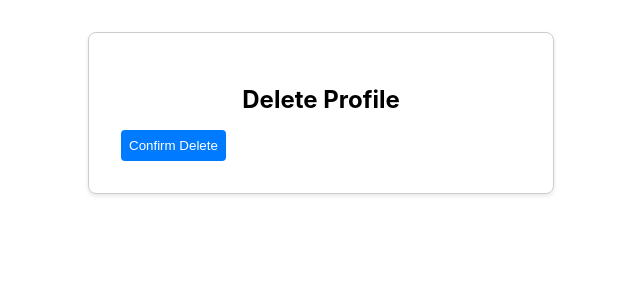
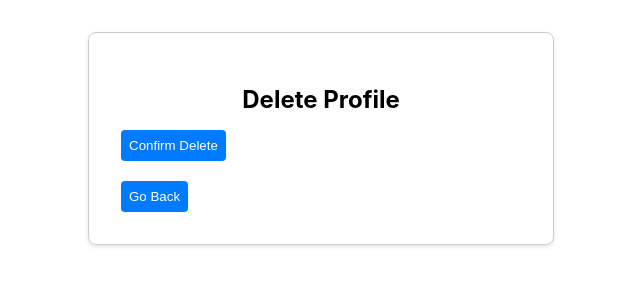
Before and after one commit to AtplApplicationsGitHub/GoVal_V2_UI, a React (Create React App) app: page /delete-profile in a window 1280 px wide. Shown: the top 300 px of the page, without its empty margins (319-959 px from the left). Built offline with nearby package versions, Linux system fonts and the light colour scheme.

Commit message:
Update DeleteProfile.js

```diff
--- a/src/pages/DeleteProfile.js
+++ b/src/pages/DeleteProfile.js
@@ -1,9 +1,10 @@
-import React from 'react';
+import React, { useState} from 'react';
 import { useNavigate } from 'react-router-dom';
 import api from '../api';
 import './Auth.css';
 
 const DeleteProfile = () => {
+  const [successMessage, setSuccessMessage] = useState('');
   const navigate = useNavigate();
 
   const handleDelete = async () => {
@@ -14,9 +15,11 @@ const DeleteProfile = () => {
           Authorization: `Bearer ${token}`
         }
       });
-      alert(response.data.message);
-      localStorage.removeItem('access_token'); // Clear the token
-      navigate('/login');
+      setSuccessMessage('Deleted Successfully');
+      localStorage.removeItem('access_token');
+      setTimeout(() => {
+        navigate('/login');
+      }, 2000); // Redirect after 2 seconds
     } catch (error) {
       alert(error.response.data.message);
     }
@@ -26,6 +29,13 @@ const DeleteProfile = () => {
     <div className="auth-container">
       <h2>Delete Profile</h2>
       <button onClick={handleDelete}>Confirm Delete</button>
+      {successMessage && (
+        <div className="success-message" style={{ color: 'green', marginTop: '10px', textAlign: 'center' }}>
+          {successMessage}
+        </div>
+      )}
+      <br/><br/>
+      <button onClick={() => navigate(-1)}>Go Back</button>
     </div>
   );
 };
```
